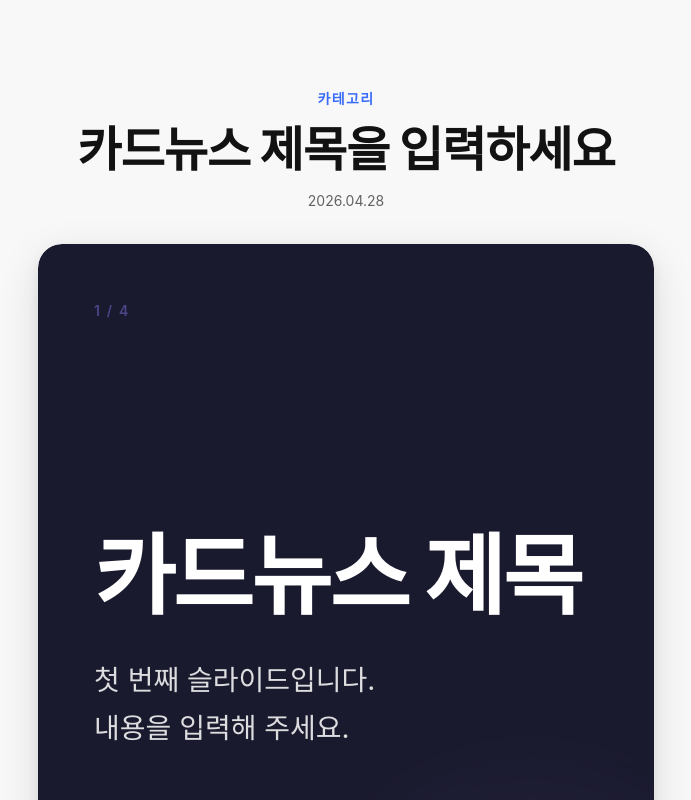
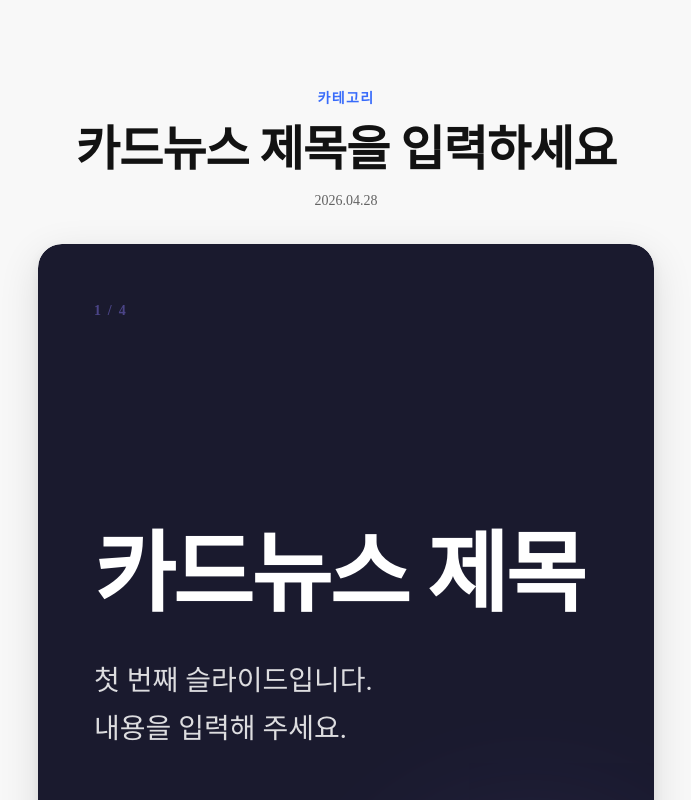
Before and after one commit to gnv9709-rgb/card-news, a React (Vite) app: page / in a window 1280 px wide. Shown: the top 800 px of the page, without its empty margins (294-985 px from the left). Built offline with nearby package versions, Linux system fonts and the light colour scheme.

Commit message:
auto: update index.css [2026-04-28 21:37:45]

```diff
--- a/src/index.css
+++ b/src/index.css
@@ -16,8 +16,7 @@ html {
 }
 
 body {
-  font-family: 'Pretendard', 'Apple SD Gothic Neo', -apple-system, BlinkMacSystemFont,
-    'Segoe UI', sans-serif;
+  font-family: var(--f-body);
   font-size: var(--text-base);
   color: var(--color-text);
   background: var(--color-bg);
```
